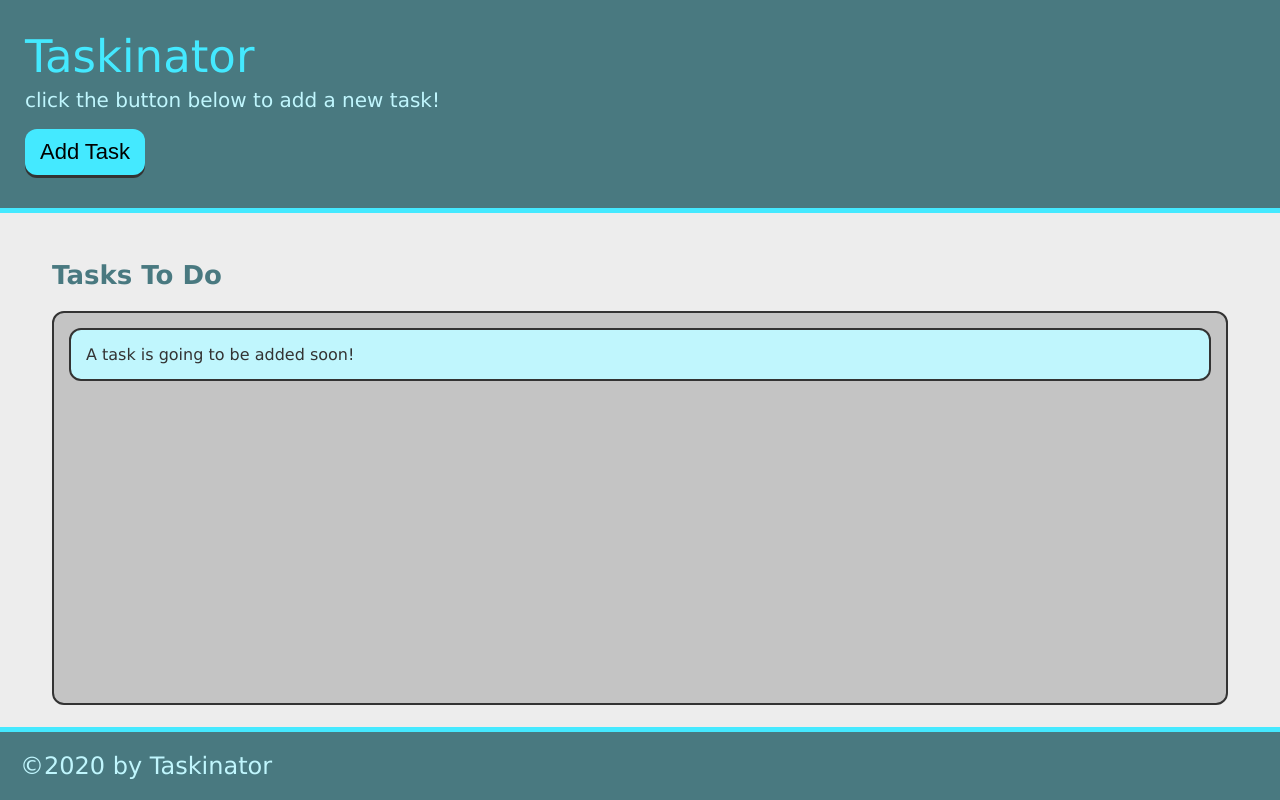
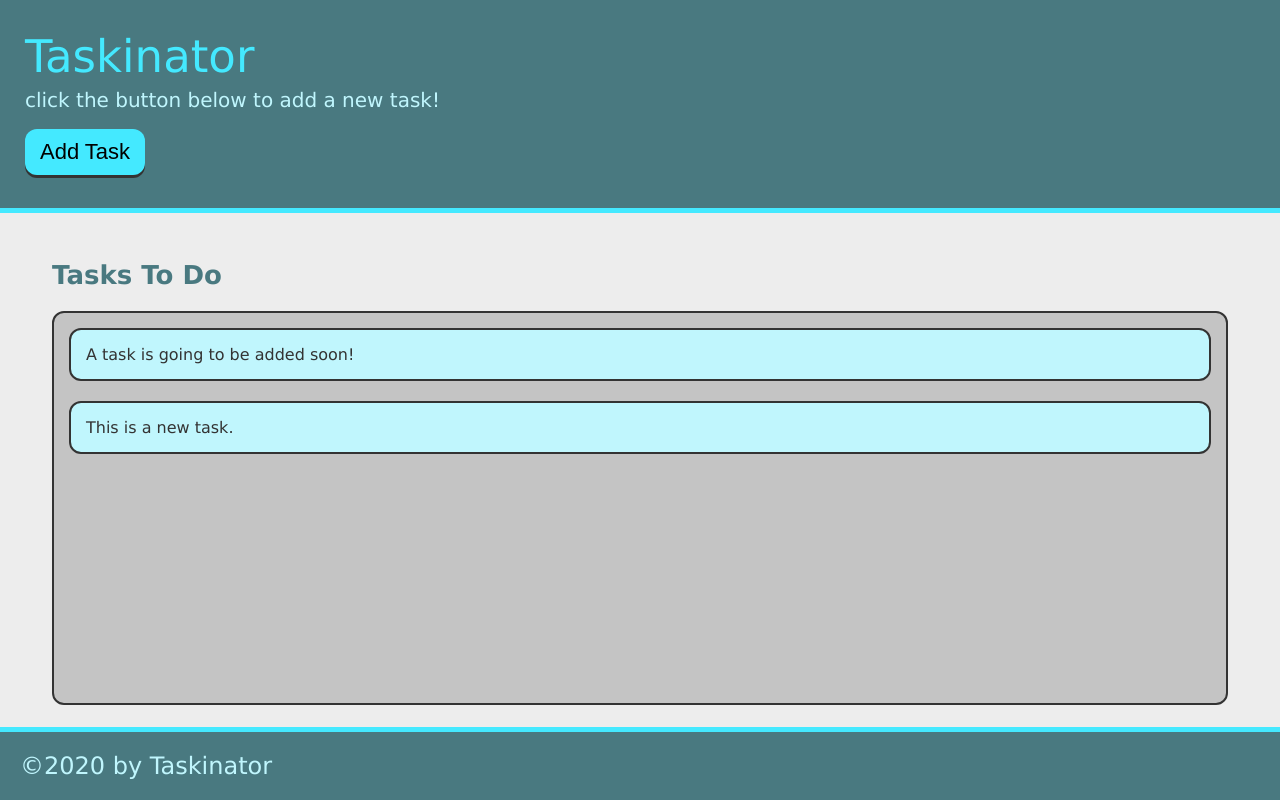
Before and after one commit to e1m3m0/taskinator, a plain HTML site: page index.html in a window 1280 px wide. Both pictures are taken after a click on the button "Add Task". Drawn offline with Linux system fonts and the light colour scheme.

Commit message:
add ability to add task

```diff
--- a/assets/js/script.js
+++ b/assets/js/script.js
@@ -0,0 +1,11 @@
+var buttonEl = document.querySelector('#save-task');
+var tasksToDoEl = document.querySelector('#tasks-to-do');
+
+var createTaskHandler = function() {
+    var listItemEl = document.createElement('li');
+    listItemEl.className = 'task-item';
+    listItemEl.textContent = 'This is a new task.';
+    tasksToDoEl.appendChild(listItemEl);
+}
+
+buttonEl.addEventListener('click', createTaskHandler);
--- a/index.html
+++ b/index.html
@@ -13,13 +13,13 @@
     <header>
         <hi class='page-title'>Taskinator</hi>
         <p>click the button below to add a new task!</p>
-        <button class='btn'>Add Task</button>
+        <button class='btn' id='save-task'>Add Task</button>
     </header>
 
     <main class='page-content'>
         <section class='task-list-wrapper'>
             <h2 class='list-title'>Tasks To Do</h2>
-            <ul class='task-list'>
+            <ul class='task-list' id='tasks-to-do'>
                 <li class='task-item'>A task is going to be added soon!</li>
             </ul>
         </section>
```
